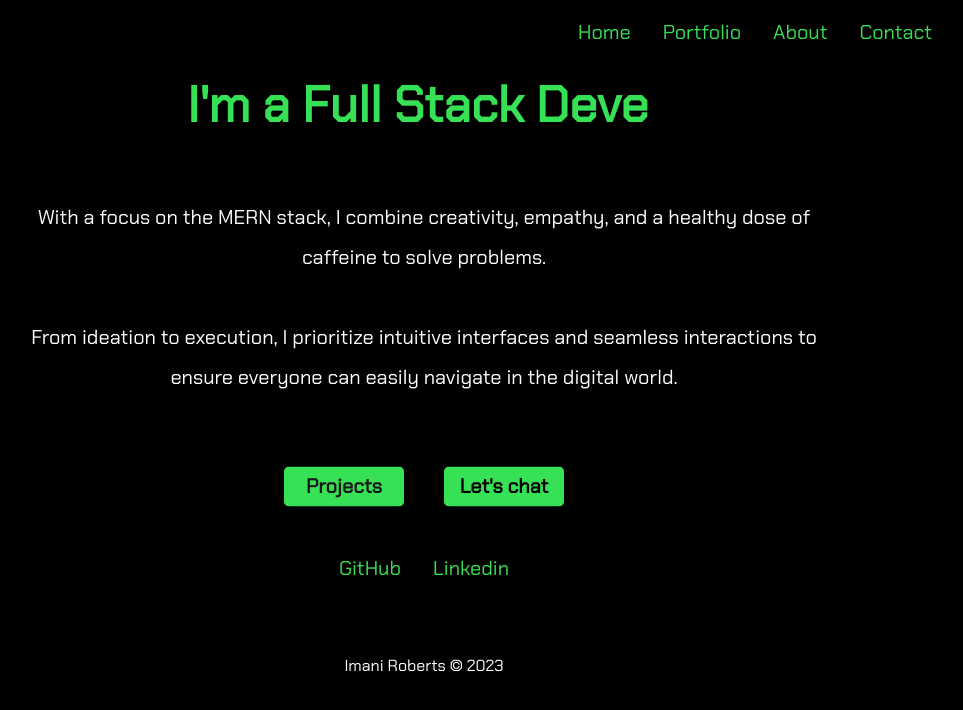
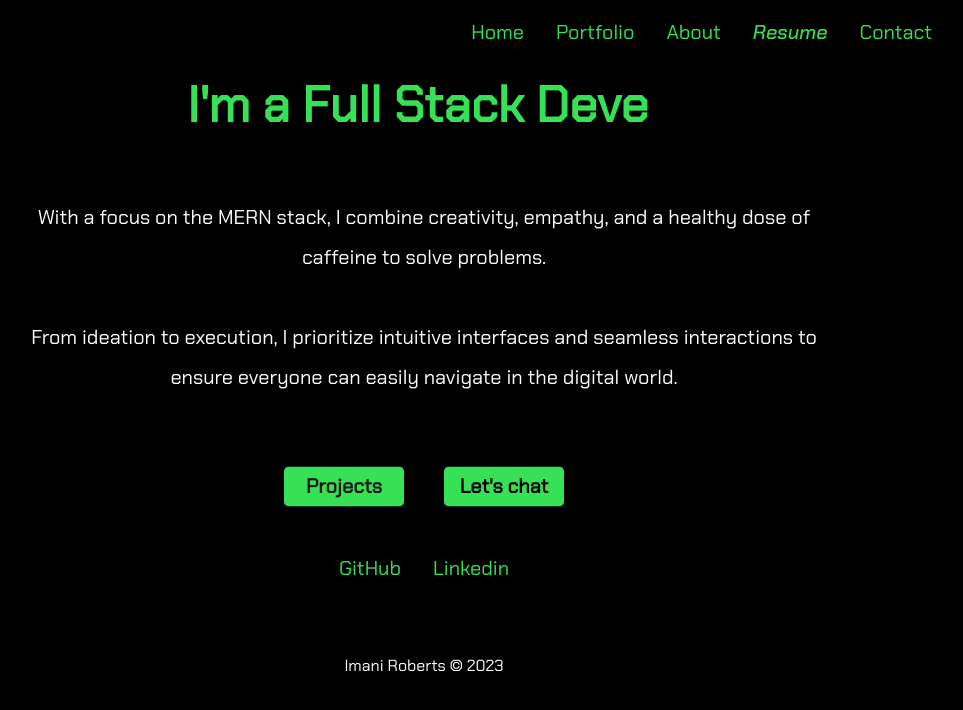
Before and after one commit to imanidev/portfolio-site, a React (Vite) app: page / in a window 1280 px wide. Shown: the top 710 px of the page, without its empty margins (216-1179 px from the left). Built offline with nearby package versions, Linux system fonts and the light colour scheme.

Commit message:
made resume link open pdf file

```diff
--- a/src/components/Navbar.jsx
+++ b/src/components/Navbar.jsx
@@ -10,6 +10,11 @@ const Navbar = () => {
                     <li><Link to="/">Home</Link></li>
                     <li><Link to="/portfolio">Portfolio</Link></li>
                     <li><Link to="/about">About</Link></li>
+                    <li>
+                        <a target="_blank" href="/assets/Resume/Resume.pdf">
+                        <i>Resume</i>
+                        </a>
+                    </li>
                     <li><Link to="/contact">Contact</Link></li>
                 </ul>
             </nav>
@@ -18,3 +23,5 @@ const Navbar = () => {
 };
 
 export default Navbar;
+
+{/* <a target="_blank" href="/assets/Resume/Resume.pdf"><i class="fa fa-download fa-2x resume_download" aria-hidden="true" ></i></a> */}
```
